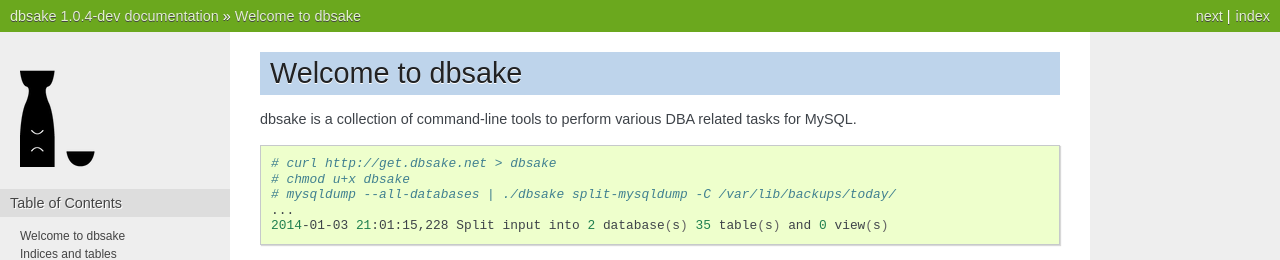
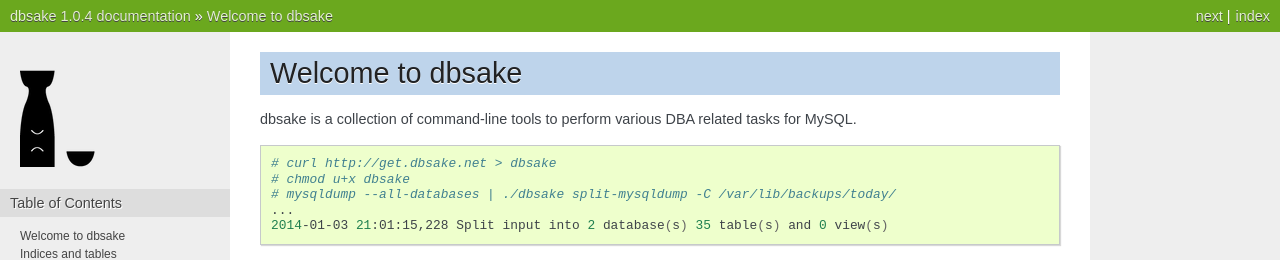
Before and after one commit to abg/dbsake, a Sphinx documentation site: the page built from docs/index.rst, in a window 1280 px wide and 900 px high. Shown: the top 260 px of the window. Built offline with Sphinx 7.4.7, drawn with Linux system fonts in a browser that asks for light colours; some of the changed text lies outside the part shown.

Commit message:
bump version to 1.0.4

```diff
--- a/dbsake/__init__.py
+++ b/dbsake/__init__.py
@@ -29,7 +29,7 @@ except ImportError:
         emit = handle
         def createLock(self): self.lock = None
 
-__version__ = '1.0.4-dev'
+__version__ = '1.0.4'
 
 
 def handle_uncaught_exception():
--- a/docs/conf.py
+++ b/docs/conf.py
@@ -48,9 +48,9 @@ copyright = u'2014, Andrew Garner'
 # built documents.
 #
 # The short X.Y version.
-version = '1.0.4-dev'
+version = '1.0.4'
 # The full version, including alpha/beta/rc tags.
-release = '1.0.4-dev'
+release = '1.0.4'
 
 # The language for content autogenerated by Sphinx. Refer to documentation
 # for a list of supported languages.
```
Also changed, not shown: 1 other file.
